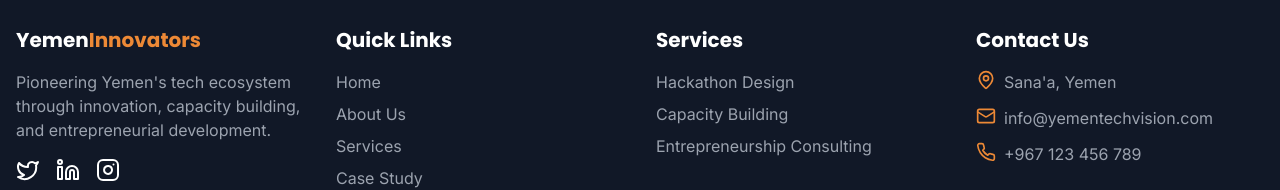
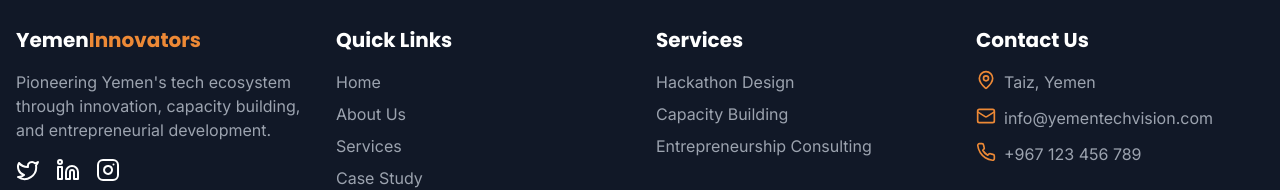
Before and after one commit to grouptechwave/yemen-tech-vision-web, a React (Vite) app: page / in a window 1280 px wide. Shown: the part 2524-2714 px from the top of the page. Built offline with nearby package versions, Linux system fonts and the light colour scheme.

Commit message:
Update Footer.tsx

```diff
--- a/src/components/Footer.tsx
+++ b/src/components/Footer.tsx
@@ -50,7 +50,7 @@ const Footer = () => {
             <ul className="space-y-3">
               <li className="flex items-start">
                 <MapPin className="mr-2 h-5 w-5 text-brand-orange" />
-                <span className="text-gray-400">Sana'a, Yemen</span>
+                <span className="text-gray-400">Taiz, Yemen</span>
               </li>
               <li className="flex items-start">
                 <Mail className="mr-2 h-5 w-5 text-brand-orange" />
```
